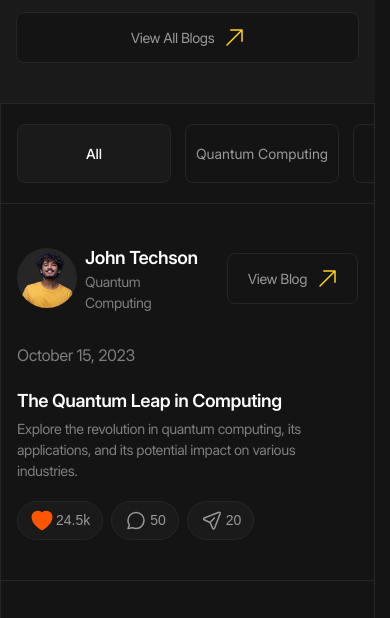
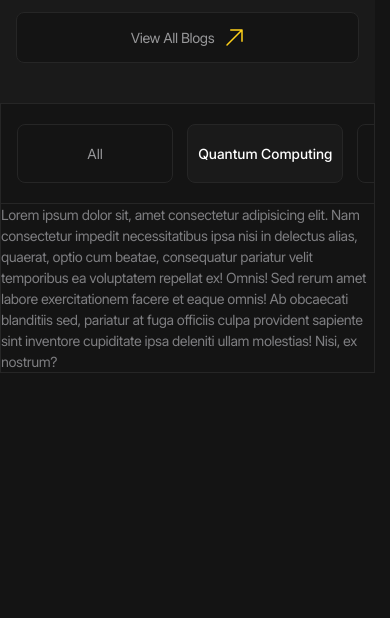
Before and after one commit to andrei-9226/future_tech, a website with bundled scripts: page index.html in a window 390 px wide. Both pictures are taken after a click on the tab "Quantum Computing". Shown: the part 174-792 px from the top of the page. Built offline with nearby package versions, Linux system fonts and the light colour scheme.

Commit message:
feat: add switcher to button tabs

```diff
--- a/index.html
+++ b/index.html
@@ -583,7 +583,7 @@
                         pariatur at fuga officiis culpa provident sapiente sint inventore cupiditate ipsa deleniti ullam
                         molestias! Nisi, ex nostrum?
                     </div>
-                    <div class="tabs__content" id="tabpanel-5" aria-labelledby="tab-5" tabindex="0" data-js-tab-content>
+                    <div class="tabs__content" id="tabpanel-6" aria-labelledby="tab-6" tabindex="0" data-js-tab-content>
                         Lorem ipsum dolor sit, amet consectetur adipisicing elit. Nam consectetur impedit necessitatibus
                         ipsa nisi in delectus alias, quaerat, optio cum beatae, consequatur pariatur velit temporibus ea
                         voluptatem repellat ex! Omnis!
--- /dev/null
+++ b/scripts/Tabs.js
@@ -0,0 +1,74 @@
+const rootSelector = '[data-js-tabs]'
+
+class Tabs {
+    selectors = {
+        root: rootSelector,
+        button: '[data-js-tabs-button]',
+        content: '[data-js-tab-content]'
+    }
+
+    stateClasses = {
+        isActive: 'is-active'
+    }
+
+    stateAttributes = {
+        ariaSelected: 'aria-selected',
+        tabIndex: 'tabindex'
+    }
+
+    constructor(rootElement) {
+        this.rootElement = rootElement
+        this.buttonElements = this.rootElement.querySelectorAll(this.selectors.button)
+        this.contentElements = this.rootElement.querySelectorAll(this.selectors.content)
+
+        this.state = {
+            activeTabIndex: [...this.buttonElements].findIndex((buttonElement) => buttonElement.classList.contains(this.stateClasses.isActive))
+        }
+
+        this.limitTabsIndex = this.buttonElements.length - 1
+
+        this.bindEvents()
+    }
+
+    updateUI() {
+        const { activeTabIndex } = this.state
+
+        this.buttonElements.forEach((buttonElement, index) => {
+            const isActive = index === activeTabIndex
+
+            buttonElement.classList.toggle(this.stateClasses.isActive, isActive)
+        })
+
+        this.contentElements.forEach((contentElement, index) => {
+            const isActive = index === activeTabIndex
+
+            contentElement.classList.toggle(this.stateClasses.isActive, isActive)
+        })
+    }
+
+    onButtonClick(index) {
+        this.state.activeTabIndex = index
+        this.updateUI()
+    }
+
+    bindEvents() {
+        this.buttonElements.forEach((buttonElement, index) => {
+            buttonElement.addEventListener('click', () => this.onButtonClick(index))
+        })
+    }
+
+}
+
+class TabsCollection {
+    constructor() {
+        this.init()
+    }
+
+    init() {
+        document.querySelectorAll(rootSelector).forEach(element => {
+            new Tabs(element)
+        })
+    }
+}
+
+export default TabsCollection
--- a/scripts/main.js
+++ b/scripts/main.js
@@ -1,3 +1,5 @@
 import Header from './Header.js'
+import TabsCollection from './Tabs.js'
 
 new Header()
+new TabsCollection()
```
